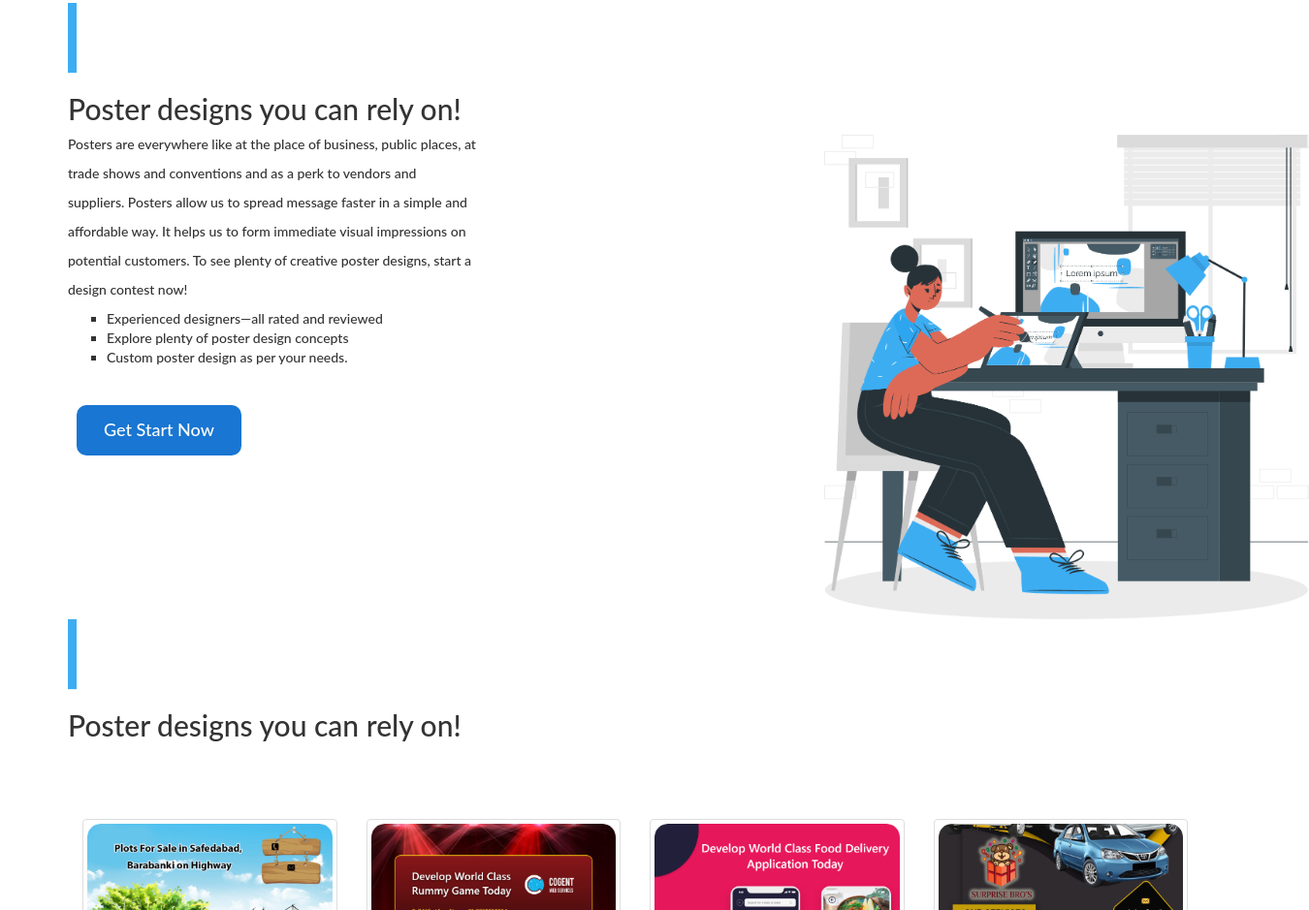
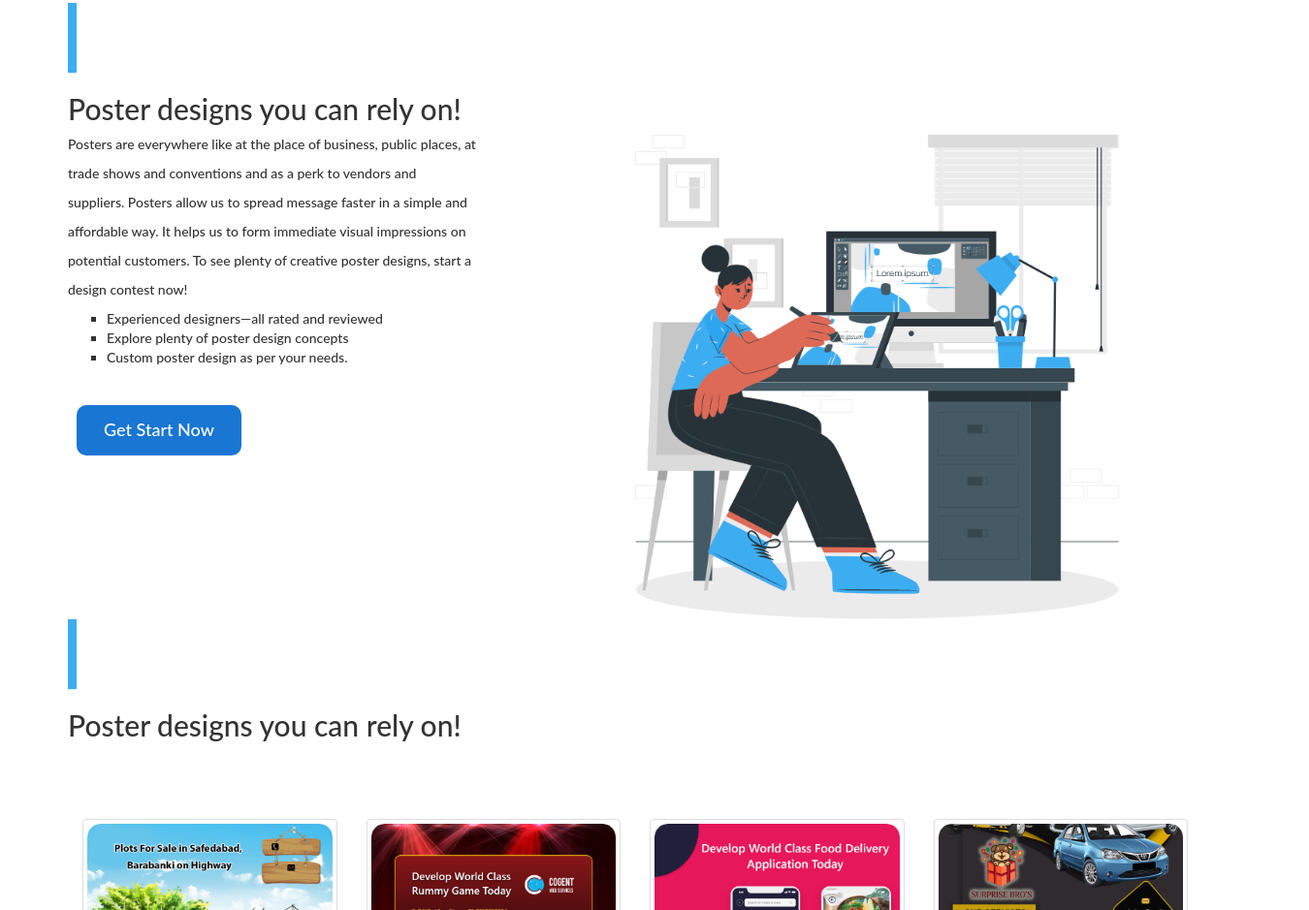
Before and after one commit to rohitroy-github/believable_internship_selection_project, a plain HTML site: page index.html in a window 1280 px wide. Shown: the part 901-1840 px from the top of the page at 97% size, 1350 px wide, since content can reach past the window. Drawn offline with nearby package versions, Linux system fonts and the light colour scheme.

Commit message:
last commit

```diff
--- a/index.html
+++ b/index.html
@@ -45,7 +45,7 @@
                 <div class="container">
                     <img src="./img/Line 103.png"><h2>Poster designs you can rely on!</h2>
                     <div class="row">
-                    <div class="col-sm-8">
+                    <div class="col-sm-6">
                         <p>Posters are everywhere like at the place of business, public places, at</p>
                         <p>trade shows and conventions and as a perk to vendors and</p>
                         <p>suppliers. Posters allow us to spread message faster in a simple and</p>
@@ -63,8 +63,8 @@
                             <button class="pbtn">Get Start Now</button>
                         </a>
                     </div>
-                    <div class="col-sm-4">
-                        <img src="./img/Group 182@2x.png" width="500" height="500">
+                    <div class="col-sm-6">
+                        <img src="./img/Group 182.png" width="500" height="500">
                     </div>
                     </div>
                 </div>
```
